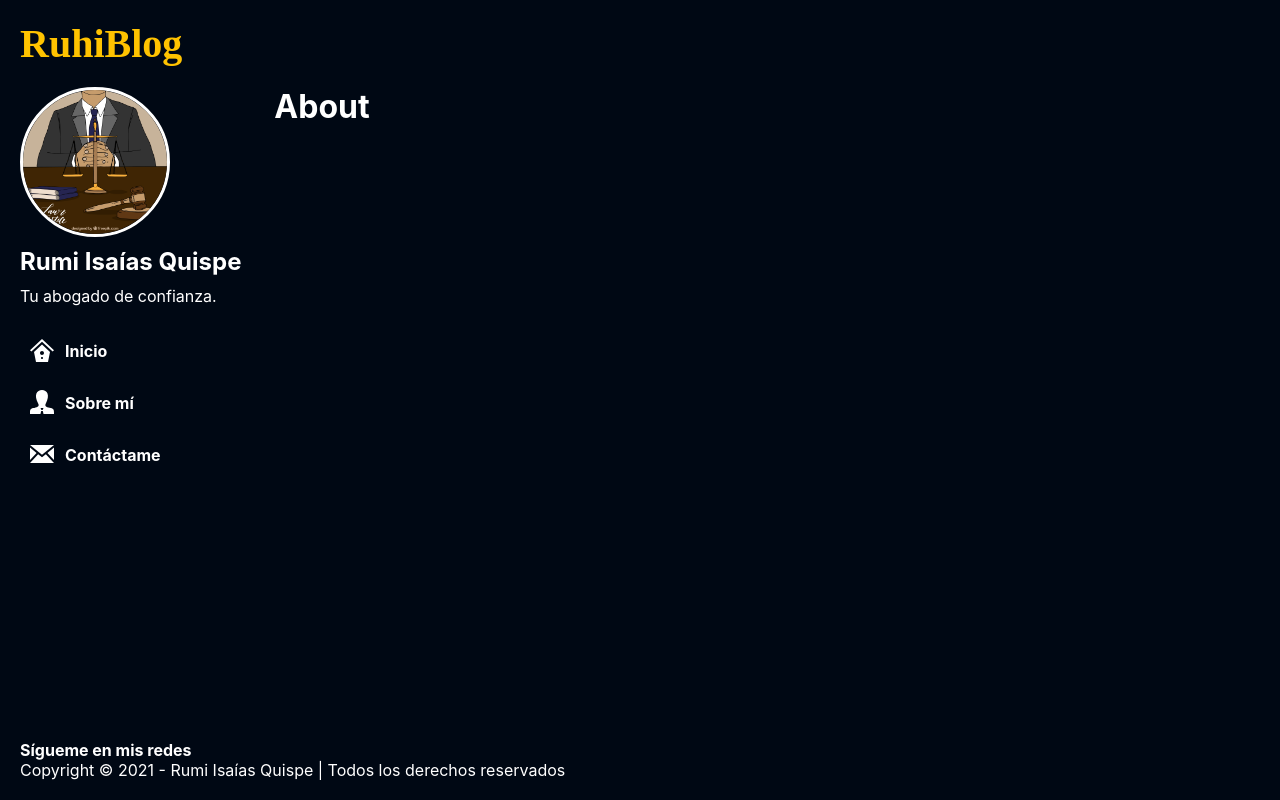
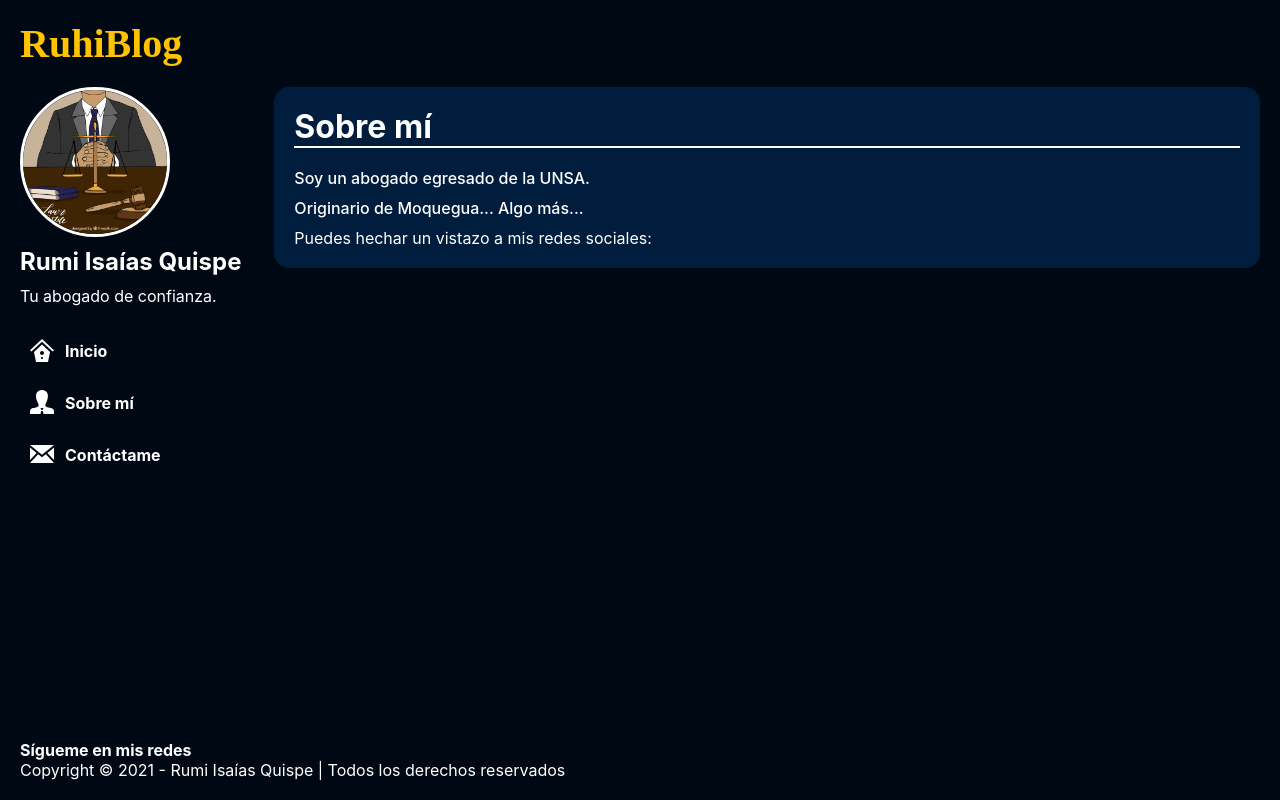
Before and after one commit to FrenrihrCode/blog-netlify-cms, a Next.js app: page /about in a window 1280 px wide. Built offline with nearby package versions, Linux system fonts and the light colour scheme; a web font is replaced by a local one.

Commit message:
Feat: Enhanced About page

```diff
--- a/interfaces/owner.interface.ts
+++ b/interfaces/owner.interface.ts
@@ -4,3 +4,9 @@ export interface Owner {
   desc: string;
   img: string;
 }
+
+export interface OwnerAbout {
+  intro: string;
+  desc: string;
+  extra?: string;
+}
--- a/lib/data/owner.ts
+++ b/lib/data/owner.ts
@@ -1,4 +1,4 @@
-import { Owner } from "../../interfaces/owner.interface";
+import { Owner, OwnerAbout } from "../../interfaces/owner.interface";
 
 export const ownerData: Owner = {
   name: "Rumi Isaías Quispe",
@@ -6,3 +6,8 @@ export const ownerData: Owner = {
   desc: "Tu abogado de confianza.",
   img: "/img/lawyer.jpg",
 };
+
+export const ownerAboutData: OwnerAbout = {
+  intro: "Soy un abogado egresado de la UNSA.",
+  desc: "Originario de Moquegua... Algo más...",
+};
--- a/pages/about.tsx
+++ b/pages/about.tsx
@@ -1,9 +1,16 @@
-import React from "react";
+import { ownerAboutData } from "../lib/data";
+import Styles from "../styles/modules/About.module.scss";
 
 const About = () => {
+  const aboutData = ownerAboutData;
+
   return (
-    <div>
-      <h1>About</h1>
+    <div className={Styles.about}>
+      <h1 className={Styles["about-title"]}>Sobre mí</h1>
+      <p>{aboutData.intro}</p>
+      <p>{aboutData.desc}</p>
+      {aboutData.extra && <p>{aboutData.extra}</p>}
+      <span>Puedes hechar un vistazo a mis redes sociales:</span>
     </div>
   );
 };
--- a/pages/index.tsx
+++ b/pages/index.tsx
@@ -16,7 +16,9 @@ export default function Home({ tags }: { tags: Tag[] }) {
       </Head>
       <div className={Styles.home}>
         <div className={Styles["home-content"]}>
-          <h1>Publicaciones más recientes</h1>
+          <h1 className={Styles["home-content_title"]}>
+            Publicaciones más recientes
+          </h1>
         </div>
         <div className={Styles["home-tags"]}>
           <h4 className={Styles["home-tags_title"]}>
--- a/public/admin/config.yml
+++ b/public/admin/config.yml
@@ -1,5 +1,5 @@
 backend:
-  name: test-repo
+  name: git-gateway
   branch: main
 media_folder: public/img
 media_library:
--- /dev/null
+++ b/styles/modules/About.module.scss
@@ -0,0 +1,20 @@
+@import "../theme";
+
+.about {
+  display: flex;
+  flex-direction: column;
+  padding: 20px;
+  border-radius: 15px;
+  background-color: $secondary;
+  &-title {
+    font-size: 32px;
+    font-weight: 700;
+    border-bottom: 2px solid $white;
+    margin-bottom: 20px;
+  }
+  p {
+    margin-bottom: 10px;
+    font-weight: 500;
+    font-size: 16px;
+  }
+}
```
Also changed, not shown: styles/modules/Home.module.scss (+8 -0 lines).
